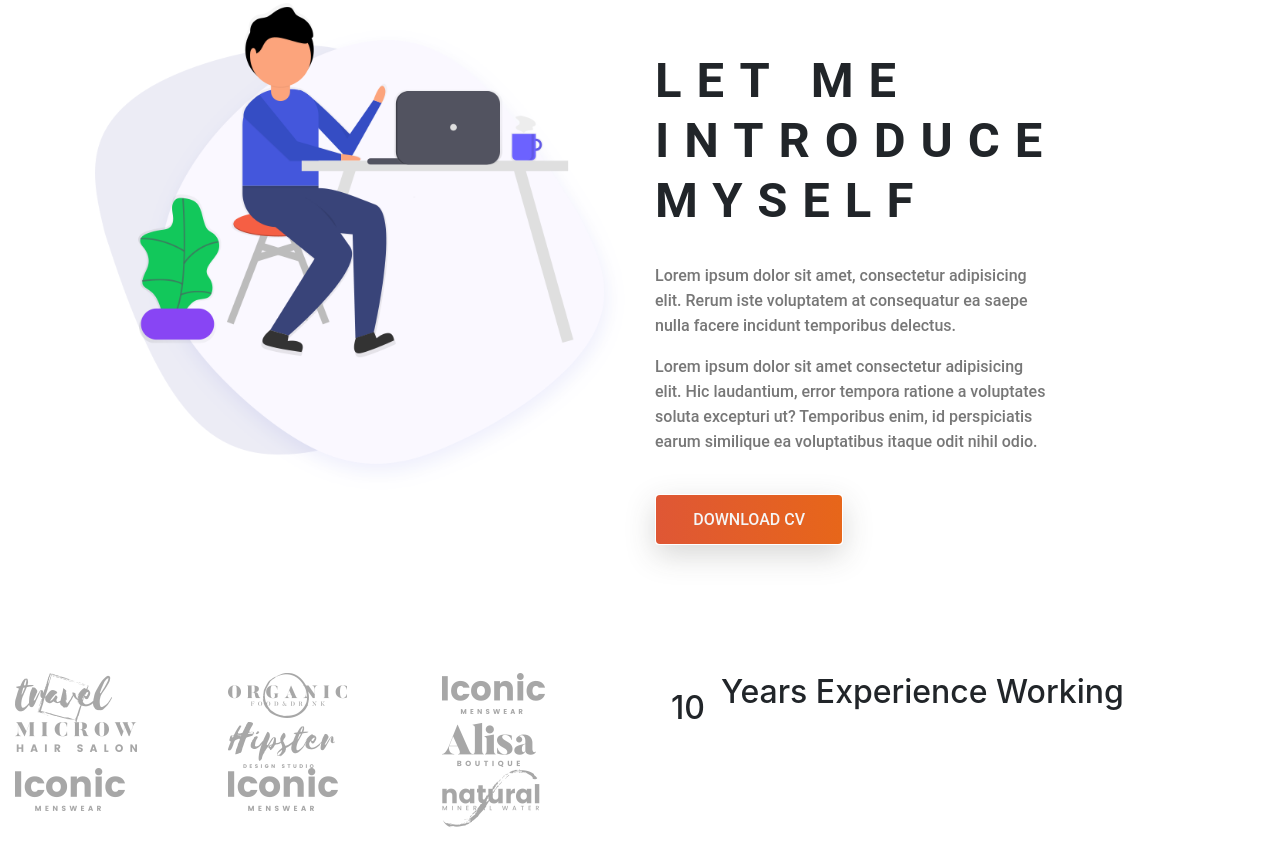
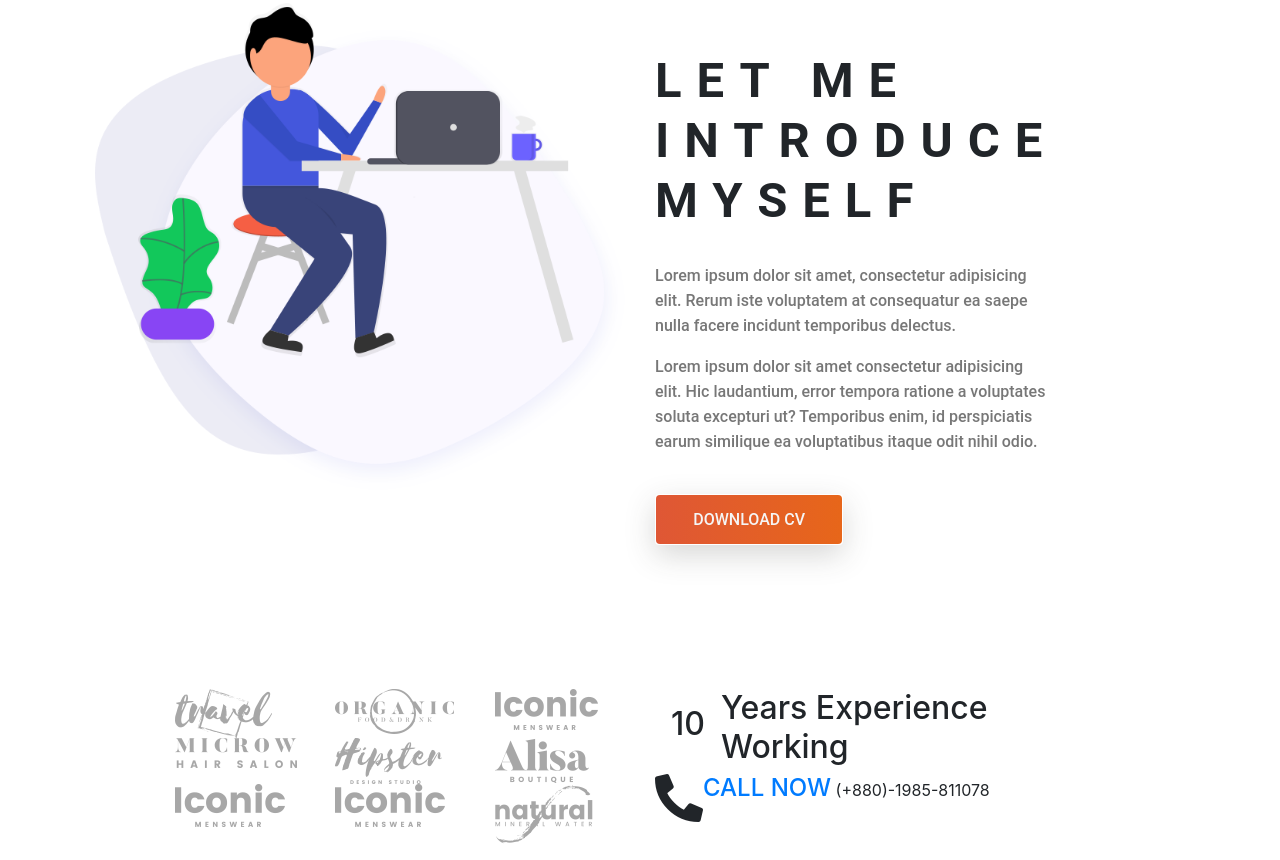
Before and after one commit to rdnasim/web-dev-practice, a plain HTML site: page protfolio/index.html in a window 1280 px wide. Shown: the part 930-1790 px from the top of the page. Before the commit the page ends 1758 px from the top, so only its background shows below. Drawn offline with Linux system fonts and the light colour scheme.

Commit message:
update index.html and style.css

```diff
--- a/protfolio/css/style.css
+++ b/protfolio/css/style.css
@@ -91,3 +91,10 @@
         letter-spacing: 15px ;
     }
     /* End About area */
+
+    /* Start Brand Area */
+
+    .site-main .brand-area{
+        padding: 1rem 10rem;
+        margin-bottom: 4rem;
+    }
--- a/protfolio/index.html
+++ b/protfolio/index.html
@@ -179,6 +179,13 @@
                     <span>Working</span>
                   </h2>
                 </div>
+                <div class="d-flex flex-row flex-wrap call-area">
+                  <span><i class="fas fa-phone-alt fa-3x"></i></span>
+                  <div class="call-now">
+                    <a href="#" class="text-uppercase h4 font-roboto">Call Now</a>
+                    <span class="font-roboto py-2">(+880)-1985-811078</span>
+                  </div>
+                </div>
               </div>
             </div>
           </div>
```
